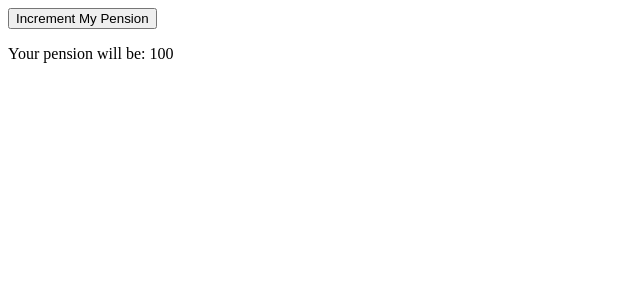
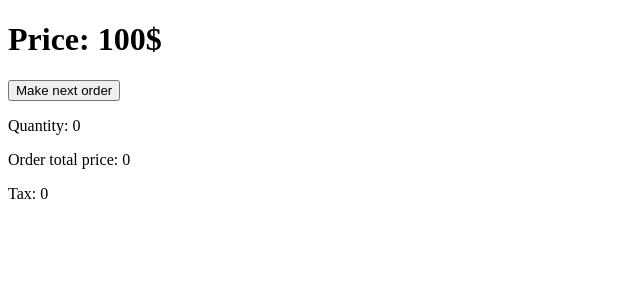
Before and after one commit to Drizii/kurs_vuejs3, a Vue app: page / in a window 1280 px wide. Shown: the top 300 px of the page, without its empty margins (0-640 px from the left). Built offline with nearby package versions, Linux system fonts and the light colour scheme.

Commit message:
Reactive - reaktywne zmienne

```diff
--- a/src/components/MyAwesomeComponent.vue
+++ b/src/components/MyAwesomeComponent.vue
@@ -1,23 +1,32 @@
 <template>
     <div>
-        <button @click="incrementPension">Increment My Pension</button>
-        <p>Your pension will be: {{ pension }}</p>
+        <h1>Price: {{ price }}$</h1>
+        <button @click="makeOrder">Make next order</button>
+        <p>Quantity: {{ quantity }}</p>
+        <p>Order total price: {{ totalPrice }}</p>
+        <p>Tax: {{ tax }}</p>
     </div>
 </template>
 
 <script>
-import { ref } from "vue";
+import { reactive, toRefs } from "vue";
 
 export default {
     name: 'MyAwesomeComponent',
     setup() {
-        const pension = ref(100);
+        const state = reactive({
+            quantity: 0,
+            price: 100,
+            totalPrice: 0,
+            tax: 0,
+            });
 
-        function incrementPension() {
-            pension.value++;
+        function makeOrder() {
+            state.quantity++;
+            state.totalPrice = state.quantity * state.price;
+            state.tax = state.totalPrice * 0.23;
         }
-
-        return { pension, incrementPension };
+        return { makeOrder, ...toRefs(state) };
     }
-}
+};
 </script>
```
